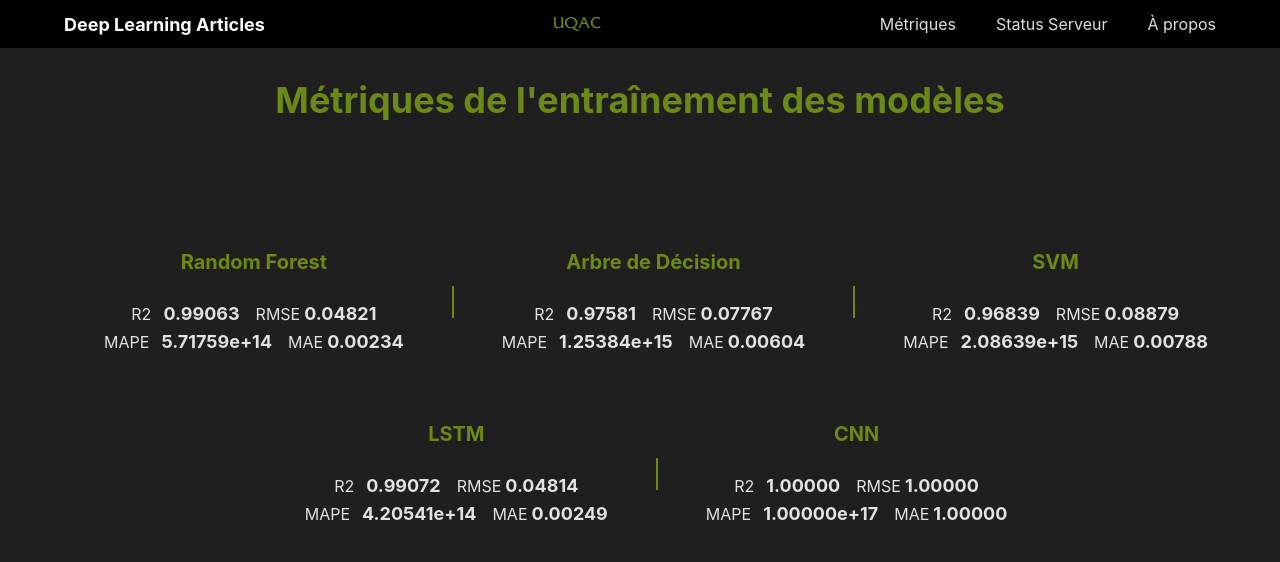
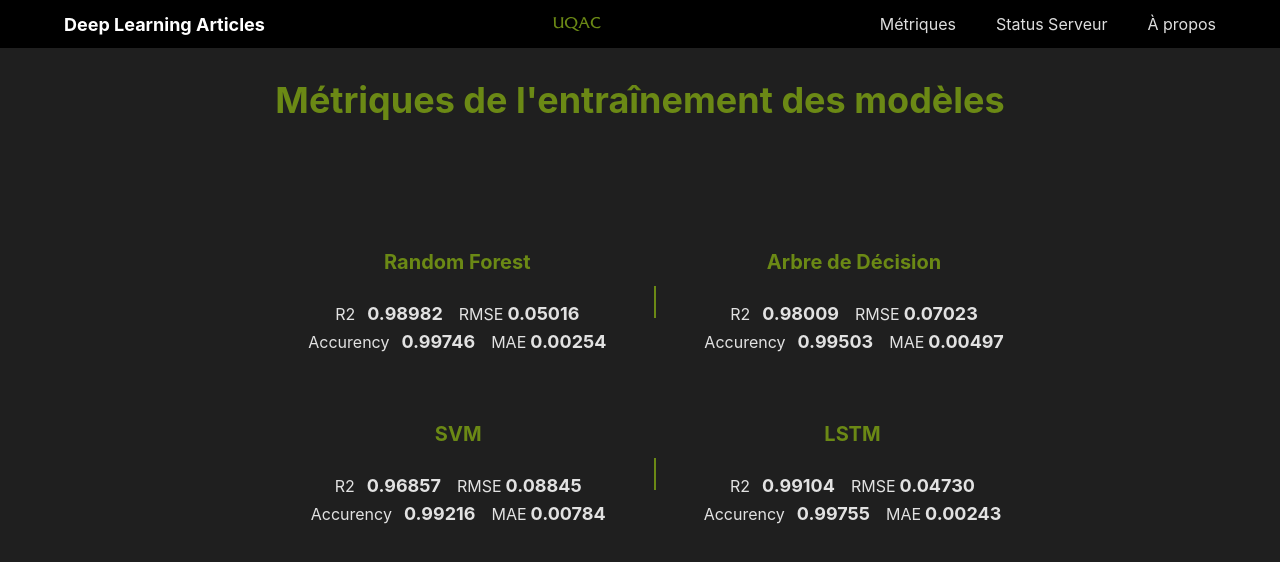
Before and after one commit to clement-robin/machine_learning_articles, a React (Vite) app in the folder WEB/: page /stats in a window 1280 px wide. Shown: the top 562 px of the page. Built offline with nearby package versions, Linux system fonts and the light colour scheme.

Commit message:
[front] metrics : change MAPE to accurency

```diff
--- a/WEB/src/components/Stats.jsx
+++ b/WEB/src/components/Stats.jsx
@@ -4,46 +4,39 @@ export default function Stats() {
   const values = [
     {
       modele: "Random Forest",
-      mae: 0.0023386392054114886,
-      rmse: 0.048212085143867114,
-      mape: 571758851444336.8,
-      r2: 0.9906251178897355,
+      mae: 0.002539109443936371,
+      rmse: 0.05016010308500689,
+      accurency: 0.9974608905560636,
+      r2: 0.9898223897628078,
     },
     {
       modele: "Arbre de Décision",
-      mae: 0.006035903603723997,
-      rmse: 0.07766871441156412,
-      mape: 1253841938218433.2,
-      r2: 0.9758052689926363,
+      mae: 0.004966815665654901,
+      rmse: 0.07023331142065957,
+      accurency: 0.9950331843343451,
+      r2: 0.9800901831559834,
     },
     {
       modele: "SVM",
-      mae: 0.007884538286783377,
-      rmse: 0.08879350544799902,
-      mape: 2086392985195472.5,
-      r2: 0.968392359455363,
+      mae: 0.007839992872733752,
+      rmse: 0.08845202617073675,
+      accurency: 0.9921600071272663,
+      r2: 0.9685670427302947,
     },
     {
       modele: "LSTM",
-      mae: 0.00249247208278832,
-      rmse: 0.04813807817803971,
-      mape: 420540768274963.56,
-      r2: 0.9907191165269033,
-    },
-    {
-      modele: "CNN",
-      mae: 0.99999999999999999,
-      rmse: 0.99999999999999999,
-      mape: 99999999999999999.99,
-      r2: 0.99999999999999999,
-    },
+      mae: 0.0024333090893865444,
+      rmse: 0.04729786262293804,
+      accurency: 0.9975501113585746,
+      r2: 0.9910402713884846,
+    }
   ];
 
-  const firstRow = values.slice(0, 3);
-  const secondRow = values.slice(3);
+  const firstRow = values.slice(0, 2);
+  const secondRow = values.slice(2);
 
 
-  const [animatedValues, setAnimatedValues] = useState(values.map(value => ({...value, mae: 0, rmse: 0, mape: 0, r2: 0 })));
+  const [animatedValues, setAnimatedValues] = useState(values.map(value => ({...value, mae: 0, rmse: 0, accurency: 0, r2: 0 })));
 
   useEffect(() => {
     const step = 20; // en millisecondes
@@ -57,7 +50,7 @@ export default function Stats() {
           ...animatedValue,
           mae: animatedValue.mae + (targetValue.mae / totalSteps),
           rmse: animatedValue.rmse + (targetValue.rmse / totalSteps),
-          mape: animatedValue.mape + (targetValue.mape / totalSteps),
+          accurency: animatedValue.accurency + (targetValue.accurency / totalSteps),
           r2: animatedValue.r2 + (targetValue.r2 / totalSteps),
         };
       }));
@@ -88,8 +81,8 @@ export default function Stats() {
                   <h3 className="font-bold text-lg">{animatedValues[index]?.rmse?.toFixed(5)}</h3>
                 </div>
                 <div className="flex justify-center items-center">
-                  <h2>MAPE</h2>
-                  <h3 className="font-bold text-lg ml-3">{animatedValues[index]?.mape?.toExponential(5)}</h3>
+                  <h2>Accurency</h2>
+                  <h3 className="font-bold text-lg ml-3">{animatedValues[index]?.accurency?.toFixed(5)}</h3>
                   <h2 className="ml-4 mr-1">MAE</h2>
                   <h3 className="font-bold text-lg">{animatedValues[index]?.mae?.toFixed(5)}</h3>
                 </div>
@@ -105,15 +98,15 @@ export default function Stats() {
                 <h2 className="mb-6 text-xl font-bold text-[#6B8915]">{value.modele}</h2>
                 <div className="flex justify-center items-center">
                   <h2>R2</h2>
-                  <h3 className="font-bold text-lg ml-3">{animatedValues[index + 3]?.r2?.toFixed(5)}</h3>
+                  <h3 className="font-bold text-lg ml-3">{animatedValues[index + 2]?.r2?.toFixed(5)}</h3>
                   <h2 className="ml-4 mr-1">RMSE</h2>
-                  <h3 className="font-bold text-lg">{animatedValues[index + 3]?.rmse?.toFixed(5)}</h3>
+                  <h3 className="font-bold text-lg">{animatedValues[index + 2]?.rmse?.toFixed(5)}</h3>
                 </div>
                 <div className="flex justify-center items-center">
-                  <h2>MAPE</h2>
-                  <h3 className="font-bold text-lg ml-3">{animatedValues[index + 3]?.mape?.toExponential(5)}</h3>
+                  <h2>Accurency</h2>
+                  <h3 className="font-bold text-lg ml-3">{animatedValues[index + 2]?.accurency?.toFixed(5)}</h3>
                   <h2 className="ml-4 mr-1">MAE</h2>
-                  <h3 className="font-bold text-lg">{animatedValues[index + 3]?.mae?.toFixed(5)}</h3>
+                  <h3 className="font-bold text-lg">{animatedValues[index + 2]?.mae?.toFixed(5)}</h3>
                 </div>
               </div>
             </React.Fragment>
```
